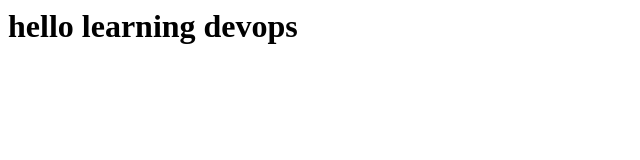
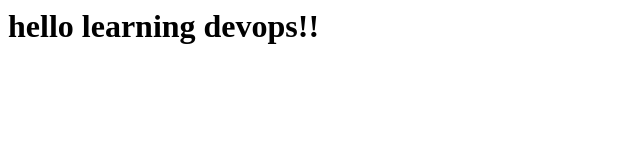
Before and after one commit to Manid880/httpd-test, a plain HTML site: page index.html in a window 1280 px wide. Shown: the full height of the page, 0-640 px from the left. Drawn offline with Linux system fonts and the light colour scheme.

Commit message:
Update index.html

```diff
--- a/index.html
+++ b/index.html
@@ -1 +1 @@
-<h1> hello learning devops </h1>
+<h1> hello learning devops!! </h1>
```
